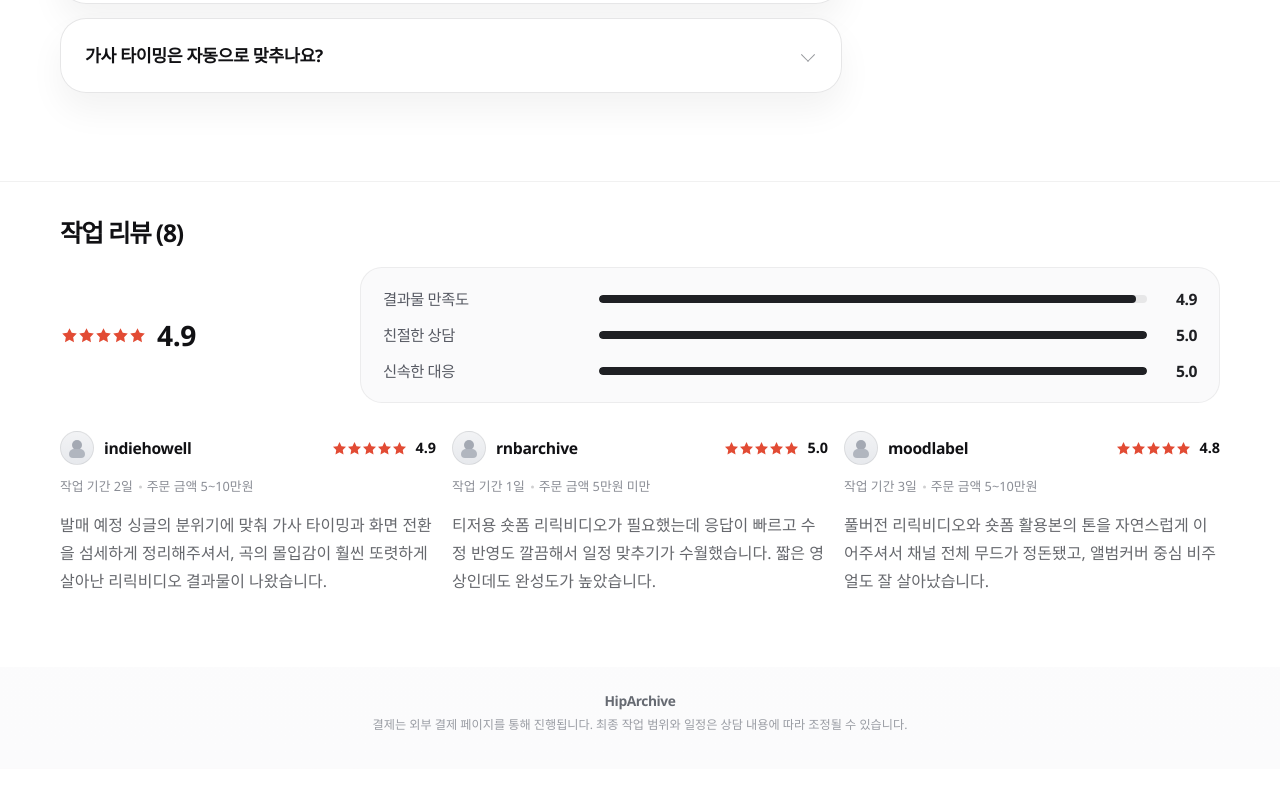
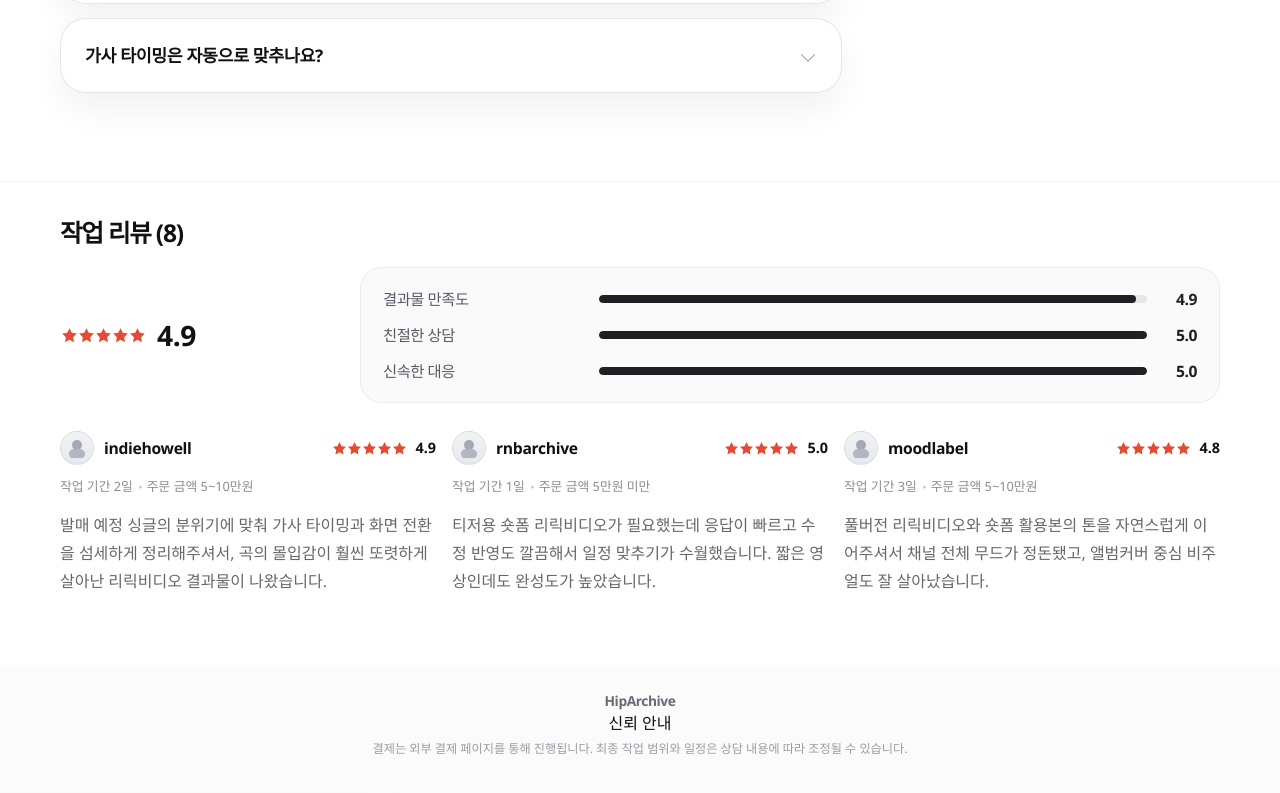
Before and after one commit to dearsmin21-cyber/hiparchive-site, a Next.js app: page / in a window 1280 px wide. Shown: the part 3131-3924 px from the top of the page. Before the commit the page ends 3900 px from the top, so only its background shows below. Built offline with nearby package versions, Linux system fonts and the light colour scheme; a web font is replaced by a local one.

Commit message:
Separate hero image from OG image

```diff
--- a/app/lib/site.js
+++ b/app/lib/site.js
@@ -5,7 +5,8 @@ export const siteConfig = {
   title: "고퀄리티 리릭비디오 제작 | HipArchive",
   description:
     "HipArchive는 곡 분위기에 맞춘 감도 높은 리릭비디오와 가사 영상을 제작합니다. 메인 풀버전 작업을 중심으로, 필요 시 릴스·쇼츠형 작업도 가능합니다.",
-  ogImage: "https://static.cdn.kmong.com/gigs/sucfA1737080042.jpg?w=359",
+  heroImage: "https://static.cdn.kmong.com/gigs/sucfA1737080042.jpg?w=359",
+  ogImage: "https://hiparchive.com/og-cover.png",
   keywords: [
     "리릭비디오",
     "리릭비디오 제작",
--- a/app/page.js
+++ b/app/page.js
@@ -1,5 +1,6 @@
 "use client";
 
+import Link from "next/link";
 import { useEffect, useState } from "react";
 import { siteConfig } from "./lib/site";
 import styles from "./page.module.css";
@@ -11,7 +12,7 @@ const navItems = [
 ];
 const checkoutBaseUrl = "https://www.latpeed.com/products/ExM3O/pay?theme=light";
 const inquiryUrl = "http://pf.kakao.com/_cxnmMX/chat";
-const heroImageUrl = siteConfig.ogImage;
+const heroImageUrl = siteConfig.heroImage;
 
 const showcaseVideos = [
   {
@@ -924,6 +925,11 @@ export default function Page() {
       <footer className={styles.footer}>
         <div className={styles.footerInner}>
           <strong className={styles.footerName}>HipArchive</strong>
+          <div className={styles.footerLinks}>
+            <Link href="/trust" className={styles.footerLink}>
+              신뢰 안내
+            </Link>
+          </div>
           <p className={styles.footerMeta}>
             결제는 외부 결제 페이지를 통해 진행됩니다. 최종 작업 범위와 일정은 상담 내용에 따라
             조정될 수 있습니다.
```
